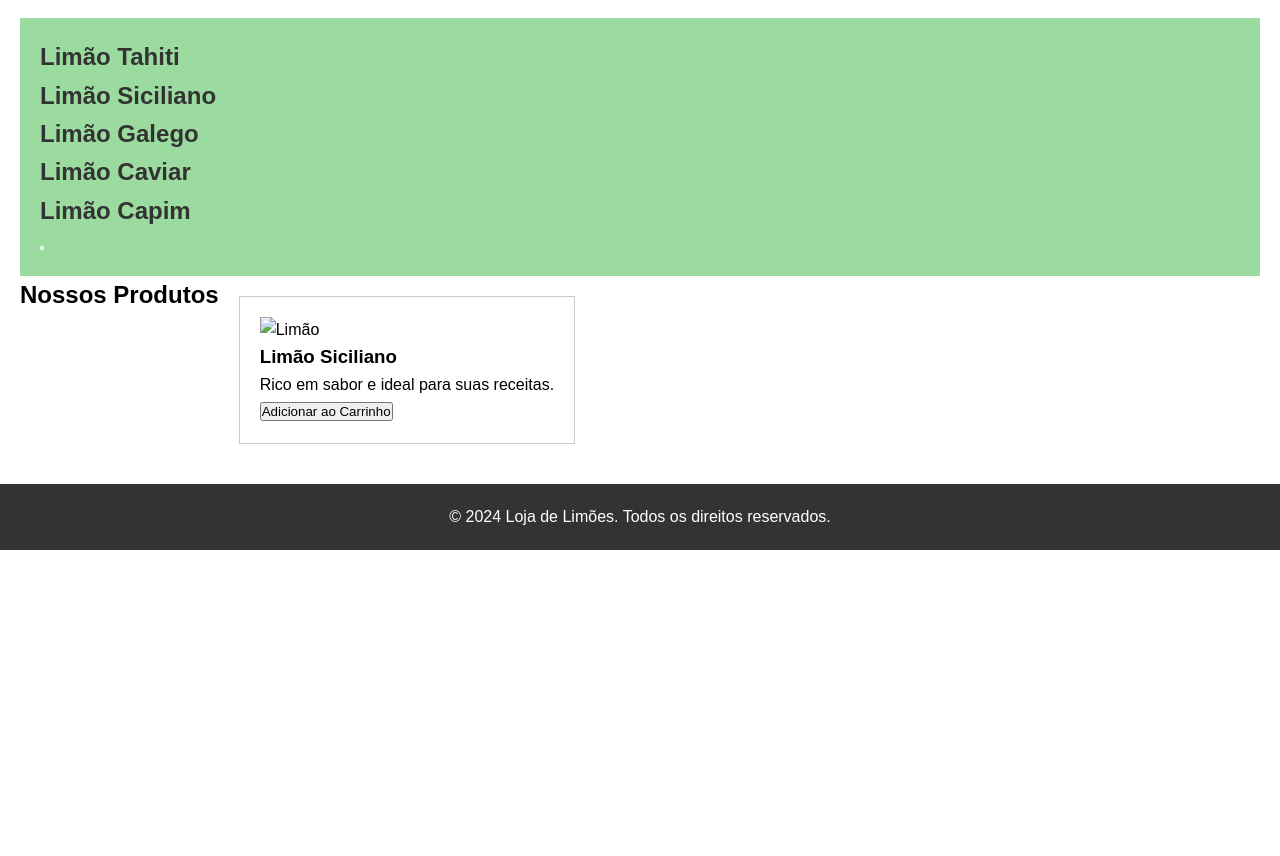
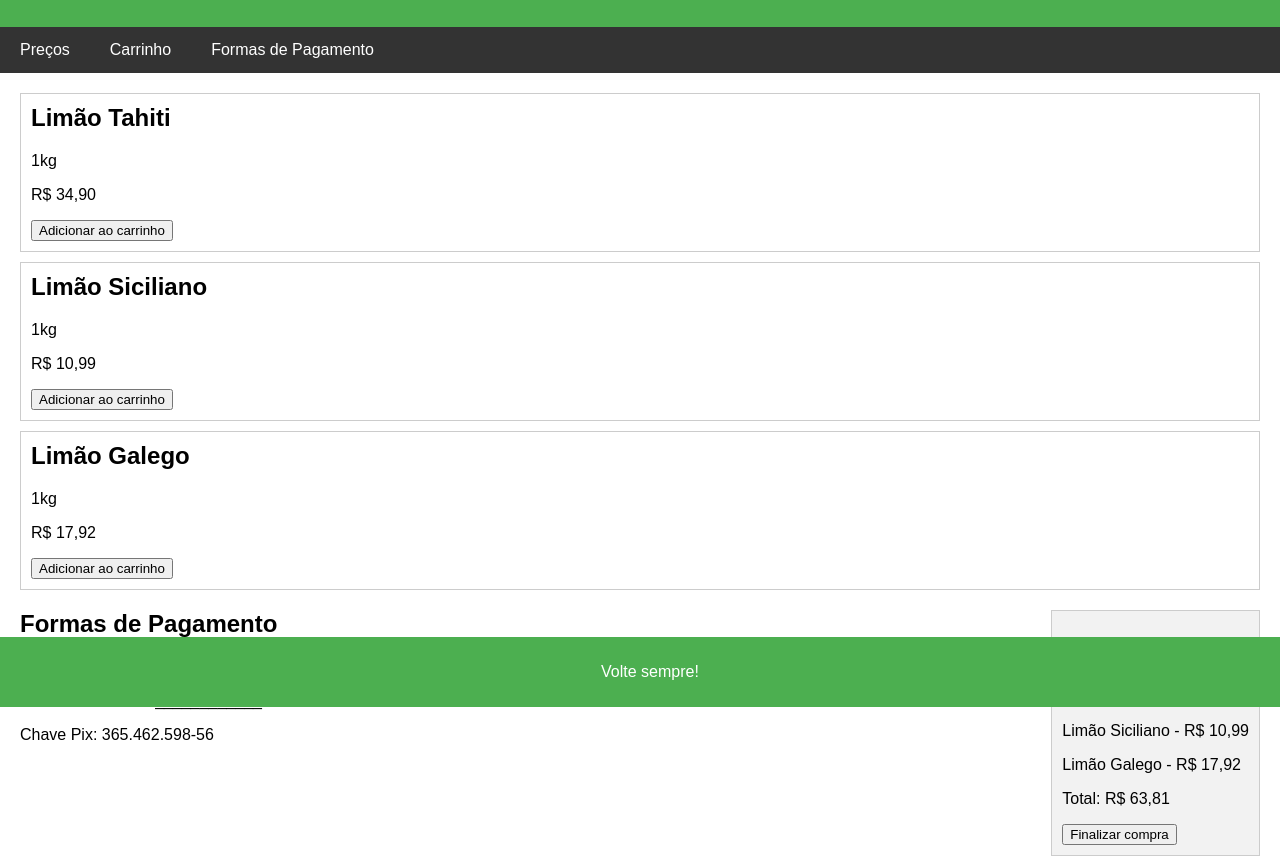
Before and after one commit to piresleh231/limao, a plain HTML site: page venda limão/index.html in a window 1280 px wide. Shown: the part 93-949 px from the top of the page. Before the commit the page ends 800 px from the top, so only its background shows below. Drawn offline with Linux system fonts and the light colour scheme.

Commit message:
Add files via upload

```diff
--- a/venda limão/index.html
+++ b/venda limão/index.html
@@ -1,38 +1,123 @@
 <!DOCTYPE html>
-<html lang="pt-br">
+<html lang="pt-BR">
 <head>
     <meta charset="UTF-8">
     <meta name="viewport" content="width=device-width, initial-scale=1.0">
-    <title>Venda de Limão</title>
-    <link rel="stylesheet" href="styles.css">
+    <title>Minha Loja de Limões</title>
+    <style>
+        body {
+            font-family: Arial, sans-serif;
+            margin: 0;
+            padding: 0;
+        }
+        header {
+            background-color: #4CAF50;
+            padding: 20px;
+            text-align: center;
+            color: white;
+        }
+        nav {
+            background-color: #333;
+            overflow: hidden;
+        }
+        nav a {
+            float: left;
+            display: block;
+            color: white;
+            text-align: center;
+            padding: 14px 20px;
+            text-decoration: none;
+        }
+        nav a:hover {
+            background-color: #ddd;
+            color: black;
+        }
+        .container {
+            margin-top: 20px;
+            margin-left: 20px;
+            margin-right: 20px;
+        }
+        .produto {
+            border: 1px solid #ccc;
+            padding: 10px;
+            margin-bottom: 10px;
+        }
+        .produto h2 {
+            margin-top: 0;
+        }
+        .carrinho {
+            float: right;
+            background-color: #f2f2f2;
+            padding: 10px;
+            border: 1px solid #ccc;
+        }
+        footer {
+            background-color: #4CAF50;
+            color: white;
+            text-align: center;
+            padding: 10px;
+            position: fixed;
+            bottom: 0;
+            width: 100%;
+        }
+    </style>
 </head>
 <body>
+
 <header>
-        <h1>Venda de Limões</h1>
+    <h1>Minha Loja de Limões</h1>
+</header>
 
-    </header>
-    <main>
-        <section class="destaque">
+<nav>
+    <a href="#precos">Preços</a>
+    <a href="#carrinho">Carrinho</a>
+    <a href="#pagamento">Formas de Pagamento</a>
+</nav>
+
+<div class="container" id="precos">
+    <div class="produto">
         <h2>Limão Tahiti</h2>
+        <p>1kg</p>
+        <p>R$ 34,90</p>
+        <button>Adicionar ao carrinho</button>
+    </div>
+
+    <div class="produto">
         <h2>Limão Siciliano</h2>
+        <p>1kg</p>
+        <p>R$ 10,99</p>
+        <button>Adicionar ao carrinho</button>
+    </div>
+
+    <div class="produto">
         <h2>Limão Galego</h2>
-            <h2>Limão Caviar</h2>
-            <h2>Limão Capim</h2>
-            <button></button>
-        </section>
-        <section class="produtos">
-            <h2>Nossos Produtos</h2>
-            <div class="produto">
-                <img src="limao.jpg" alt="Limão">
-                <h3>Limão Siciliano</h3>
-                <p>Rico em sabor e ideal para suas receitas.</p>
-                <button>Adicionar ao Carrinho</button>
+        <p>1kg</p>
+        <p>R$ 17,92</p>
+        <button>Adicionar ao carrinho</button>
     </div>
-            <!-- Outros produtos aqui -->
-        </section>
-    </main>
+</div>
+
+<div class="container" id="carrinho">
+    <div class="carrinho">
+        <h2>Carrinho</h2>
+        <p>Limão Tahiti - R$ 34,90</p>
+        <p>Limão Siciliano - R$ 10,99</p>
+        <p>Limão Galego - R$ 17,92</p>
+        <p>Total: R$ 63,81</p>
+        <button>Finalizar compra</button>
+    </div>
+</div>
+
+<div class="container" id="pagamento">
+    <h2>Formas de Pagamento</h2>
+    <p>Cartão de Débito: ____________</p>
+    <p>Cartão de Crédito: ____________</p>
+    <p>Chave Pix: 365.462.598-56</p>
+</div>
+
 <footer>
-        <p>&copy; 2024 Loja de Limões. Todos os direitos reservados.</p>
+    <p>Volte sempre!</p>
 </footer>
+
 </body>
 </html>
--- a/venda limão/styles.css
+++ b/venda limão/styles.css
@@ -1,74 +1,55 @@
-/* Reset CSS básico para remover margens e preenchimentos padrão */
-* {
+body {
+    font-family: Arial, sans-serif;
     margin: 0;
     padding: 0;
-    box-sizing: border-box;
 }
-
-/* Estilos globais */
-body {
-    font-family: Arial, sans-serif;
-    line-height: 1.6;
-}
-
 header {
-    background-color: #ffffff;
+    background-color: #4CAF50;
     padding: 20px;
     text-align: center;
+    color: white;
 }
-
-header h1 {
-    color: #333;
+nav {
+    background-color: #333;
+    overflow: hidden;
 }
-
-nav ul {
-    list-style: none;
+nav a {
+    float: left;
+    display: block;
+    color: white;
+    text-align: center;
+    padding: 14px 20px;
+    text-decoration: none;
 }
-
-nav ul li {
-    display: inline;
+nav a:hover {
+    background-color: #ddd;
+    color: black;
+}
+.container {
+    margin-top: 20px;
+    margin-left: 20px;
     margin-right: 20px;
 }
-
-nav ul li a {
-    text-decoration: none;
-    color: #333;
+.produto {
+    border: 1px solid #ccc;
+    padding: 10px;
+    margin-bottom: 10px;
 }
-
-main {
-    padding: 20px;
+.produto h2 {
+    margin-top: 0;
 }
-
-.destaque {
-    background-color: #9bdb9f;
-    padding: 20px;
-    text-align: left;
+.carrinho {
+    float: right;
+    background-color: #f2f2f2;
+    padding: 10px;
+    border: 1px solid #ccc;
 }
-
-.destaque h2 {
-    color: #333;
+footer {
+    background-color: #4CAF50;
+    color: white;
+    text-align: center;
+    padding: 10px;
+    position: fixed;
+    bottom: 0;
+    width: 100%;
 }
-
-.produtos {
-    display: flex;
-    flex-wrap: wrap;
-    justify-content: left;
-}
-
-.produto {
-    margin: 20px;
-    padding: 20px;
-    border: 1px solid #ccc;
-    text-align: left;
-}
-
-.produto img {
-    max-width: 100%;
-}
-
-footer {
-    background-color: #333;
-    color: #fff;
-    padding: 20px;
-    text-align: center;
-}
```
Also changed, not shown: pg2/index.html (added), pg2/styles.css (added). Lines whose indentation alone changed are shown as unchanged.
